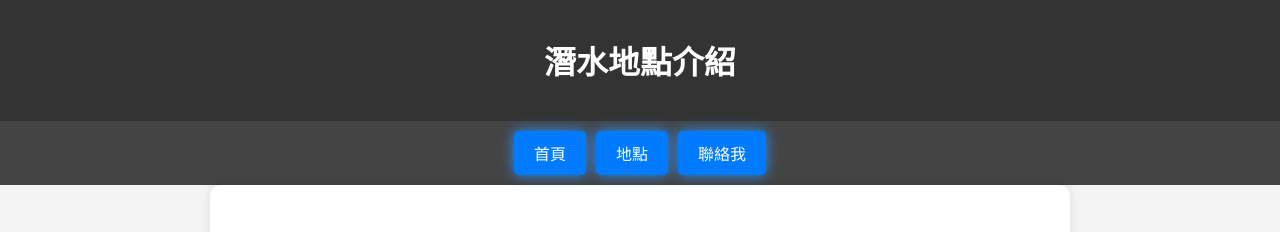
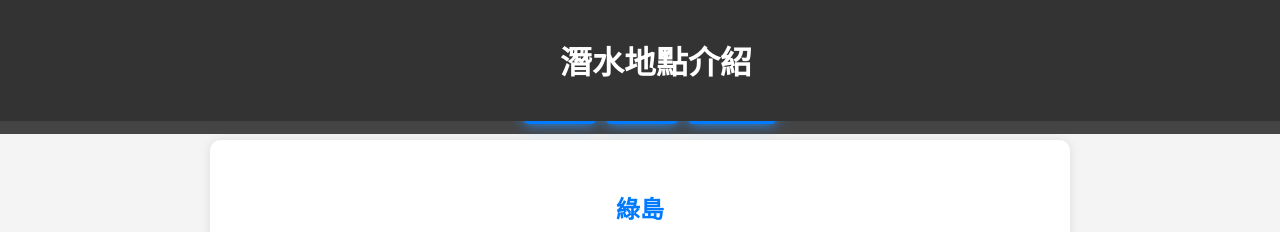
Before and after one commit to TinJingYuan/VS-code, a plain HTML site: page journey.html in a window 1280 px wide. Shown: the top 232 px of the page. Drawn offline with Linux system fonts and the light colour scheme.

Commit message:
Add files via upload

```diff
--- a/journey.html
+++ b/journey.html
@@ -58,6 +58,7 @@
       max-width: 800px;
       margin: auto;
       background: white;
+      padding: 20px;
       border-radius: 10px;
       box-shadow: 0 0 10px rgba(0,0,0,0.1);
     }
@@ -84,8 +85,40 @@
       padding: 1em;
       margin-top: 2rem;
     }
+    header {
+  background: #333;
+  color: white;
+  padding: 1em;
+  position: fixed;
+  top: 0;
+  left: 0;
+  width: 100%;
+  z-index: 1000;
+}
+
+nav {
+  background: #444;
+  padding: 10px;
+  display: flex;
+  flex-wrap: wrap;
+  justify-content: center;
+  gap: 10px;
+  position: fixed;
+  top: 70px; /* 跟 header 高度對齊 */
+  left: 0;
+  width: 100%;
+  z-index: 999;
+}
+
+main {
+  padding: 30px;
+  max-width: 800px;
+  margin: 140px auto 0 auto; /* 為了讓 main 內容不被 header/nav 蓋住 */
+  background: white;
+  border-radius: 10px;
+  box-shadow: 0 0 10px rgba(0,0,0,0.1);
+}
   </style>
-<div class="fixed">
 </head>
 <body>
   <header>
@@ -96,7 +129,6 @@
     <button onclick="navigate('journey.html')">地點</button>
     <button onclick="navigate('contact.html')">聯絡我</button>
   </nav>
-</div>
   <main>
     <div class="spot">
       <h2>綠島</h2>
```
